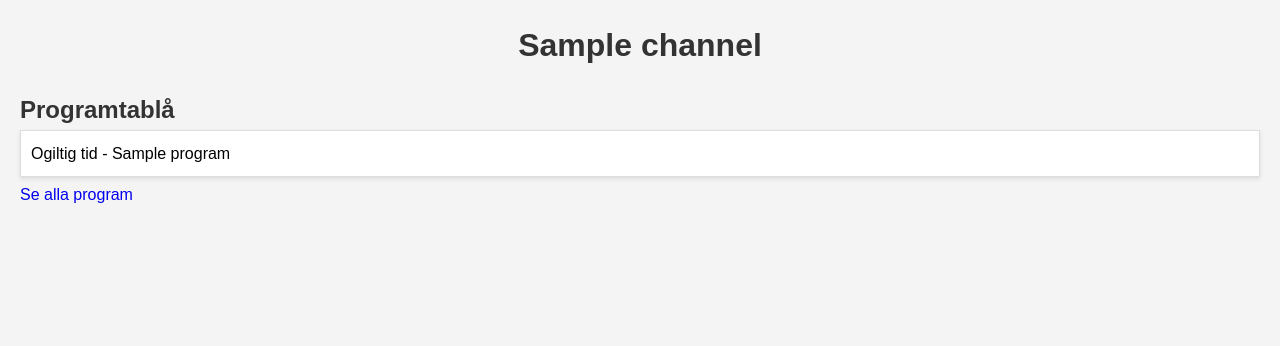
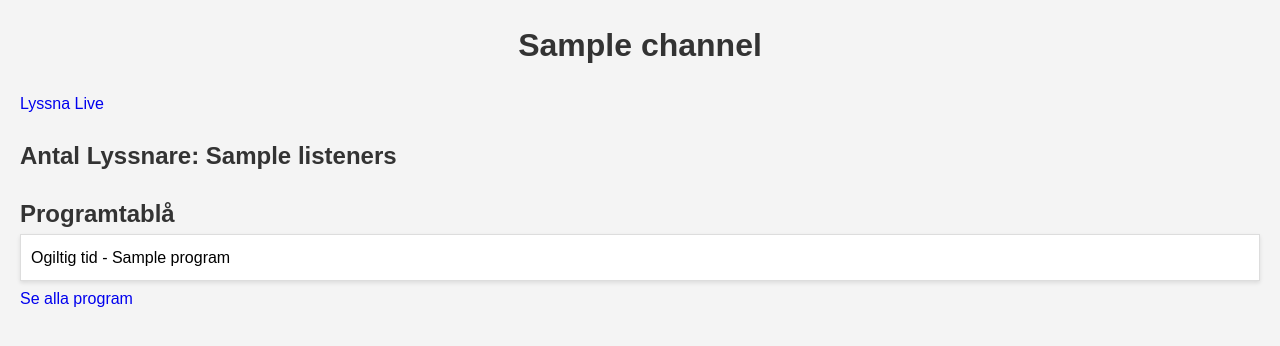
Before and after one commit to Walidso/Systemintegration_Labb2, a Flask app: template templates/channel_detail.html in a window 1280 px wide. Shown: the top 346 px of the page. Run offline with Flask 3, Linux system fonts and the light colour scheme; the template is opened without the code that fills it: most values are stand-ins (such as "Sample title", 1, 10 or a date in 2020).

Commit message:
uppgraded to version 2.0

```diff
--- a/app.py
+++ b/app.py
@@ -68,12 +68,12 @@ def format_datetime_filter(utc_time_str):
     return local_time.strftime('%Y-%m-%d %H:%M:%S') if local_time else 'Ogiltig tid'
 
 # MQTT-inställningar
-MQTT_BROKER_URL = "localhost"  # Byt ut mot din MQTT-brokers adress
-MQTT_BROKER_PORT = 1883        # Byt ut mot din MQTT-brokers port
-MQTT_TOPIC = "sensor/data"     # Byt ut mot önskat MQTT-ämne
+MQTT_BROKER_URL = "localhost"  # MQTT-brokers adress
+MQTT_BROKER_PORT = 1883        # MQTT-brokers port
+MQTT_TOPIC = "sensor/data"     # önskat MQTT-ämne
 
 # Global variabel för att lagra sensor data
-sensor_data = {}
+sensor_data = {'Antal lysnare': 0}
 
 def on_connect(client, userdata, flags, rc):
     print("Ansluten till MQTT-broker med resultatkod " + str(rc))
@@ -82,9 +82,10 @@ def on_connect(client, userdata, flags, rc):
 def on_message(client, userdata, msg):
     global sensor_data
     try:
-        # Anta att meddelandet är JSON-formaterat
         data = json.loads(msg.payload.decode())
-        sensor_data = data
+        sensor_data['Antal lysnare'] = data.get('Antal lysnare', 0)
+        print(f"Meddelande mottaget: {data}")  # Logga det mottagna meddelandet
+        print(f"Uppdaterad sensor_data: {sensor_data}")  # Logga den uppdaterade sensor_data
     except json.JSONDecodeError:
         print("Kunde inte avkoda MQTT-meddelandet")
 
@@ -107,7 +108,7 @@ def channel_detail(channel_id):
     channel = next((c for c in SverigesRadio.channels() if c.id == channel_id), None)
     if channel:
         schedule = SverigesRadio.channel_schedule(channel_id, all_programs=False)
-        return render_template('channel_detail.html', channel=channel, schedule=schedule, all_programs=False)
+        return render_template('channel_detail.html', channel=channel, schedule=schedule, all_programs=False, listeners=sensor_data['Antal lysnare'])
     else:
         return "Kanal hittades inte", 404
 
@@ -117,7 +118,7 @@ def channel_all_programs(channel_id):
     channel = next((c for c in SverigesRadio.channels() if c.id == channel_id), None)
     if channel:
         schedule = SverigesRadio.channel_schedule(channel_id, all_programs=True)
-        return render_template('channel_detail.html', channel=channel, schedule=schedule, all_programs=True)
+        return render_template('channel_detail.html', channel=channel, schedule=schedule, all_programs=True, listeners=sensor_data['Antal lysnare'])
     else:
         return "Kanal hittades inte", 404
 
--- a/templates/channel_detail.html
+++ b/templates/channel_detail.html
@@ -7,6 +7,13 @@
 </head>
 <body>
     <h1>{{ channel.name }}</h1>
+    <a href="{{ channel.liveaudio_url }}" target="_blank">Lyssna Live</a>
+
+    <!-- Antal Lyssnare -->
+    <div>
+        <h2>Antal Lyssnare: {{ listeners }}</h2>
+    </div>
+
     <h2>Programtablå</h2>
     <ul>
         {% for program in schedule %}
--- a/templates/index.html
+++ b/templates/index.html
@@ -9,7 +9,11 @@
     <h1>Välj en radiokanal</h1>
     <ul>
         {% for channel in channels %}
-            <li><a href="{{ url_for('channel_detail', channel_id=channel.id) }}">{{ channel.name }}</a></li>
+            <li>
+                <a href="{{ url_for('channel_detail', channel_id=channel.id) }}">{{ channel.name }}</a>
+                <!-- länken för liveaudio -->
+                <a href="{{ channel.liveaudio_url }}" target="_blank">Lyssna Live</a>
+            </li>
         {% endfor %}
     </ul>
 </body>
--- a/templates/sensor.html
+++ b/templates/sensor.html
@@ -6,8 +6,7 @@
 <body>
     <h1>Sensordata</h1>
     {% if data %}
-        <p>Temperatur: {{ data.temperature }}</p>
-        <!-- Övriga sensorfält -->
+        <p>Antal Lyssnare: {{ data['Antal lysnare'] }}</p>
     {% else %}
         <p>Ingen sensordata tillgänglig.</p>
     {% endif %}
```
Also changed, not shown: Simuleringskript.py (+5 -2 lines).
